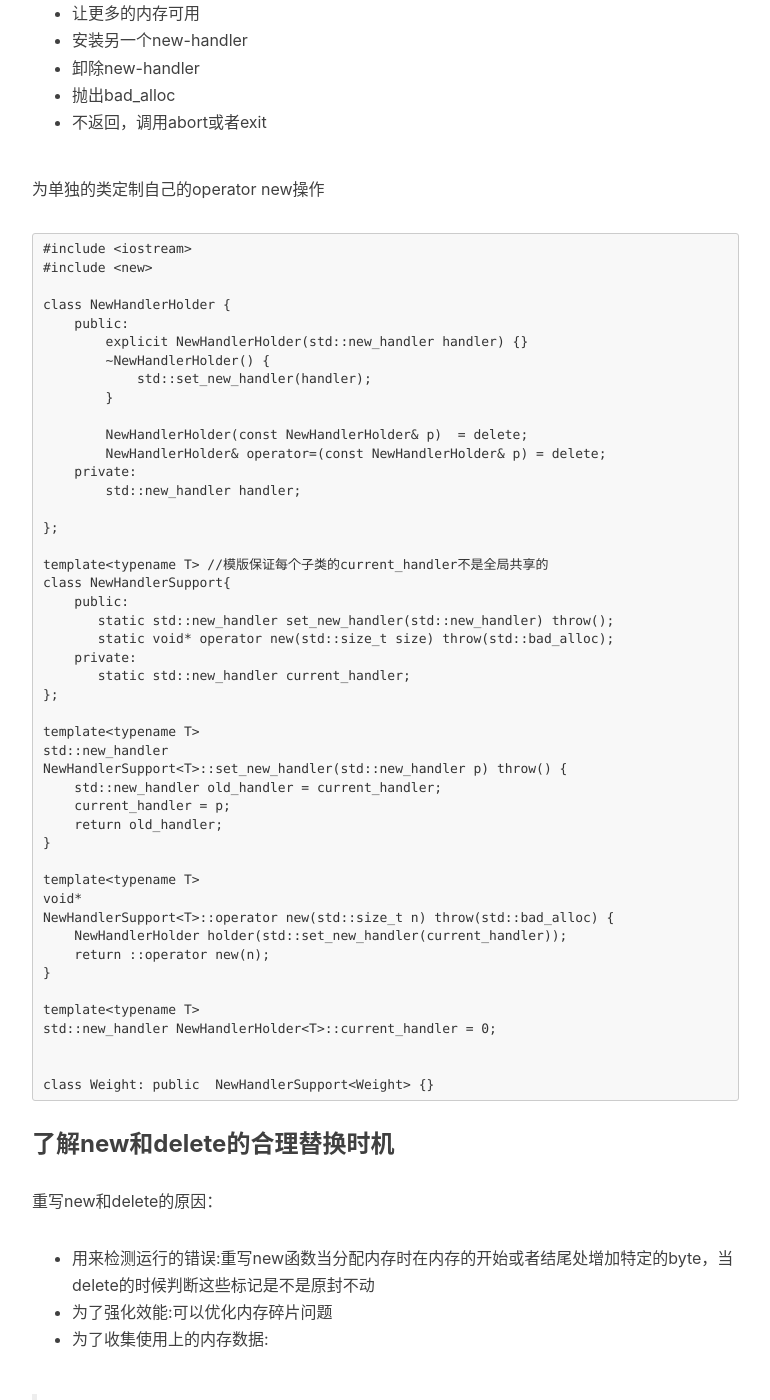
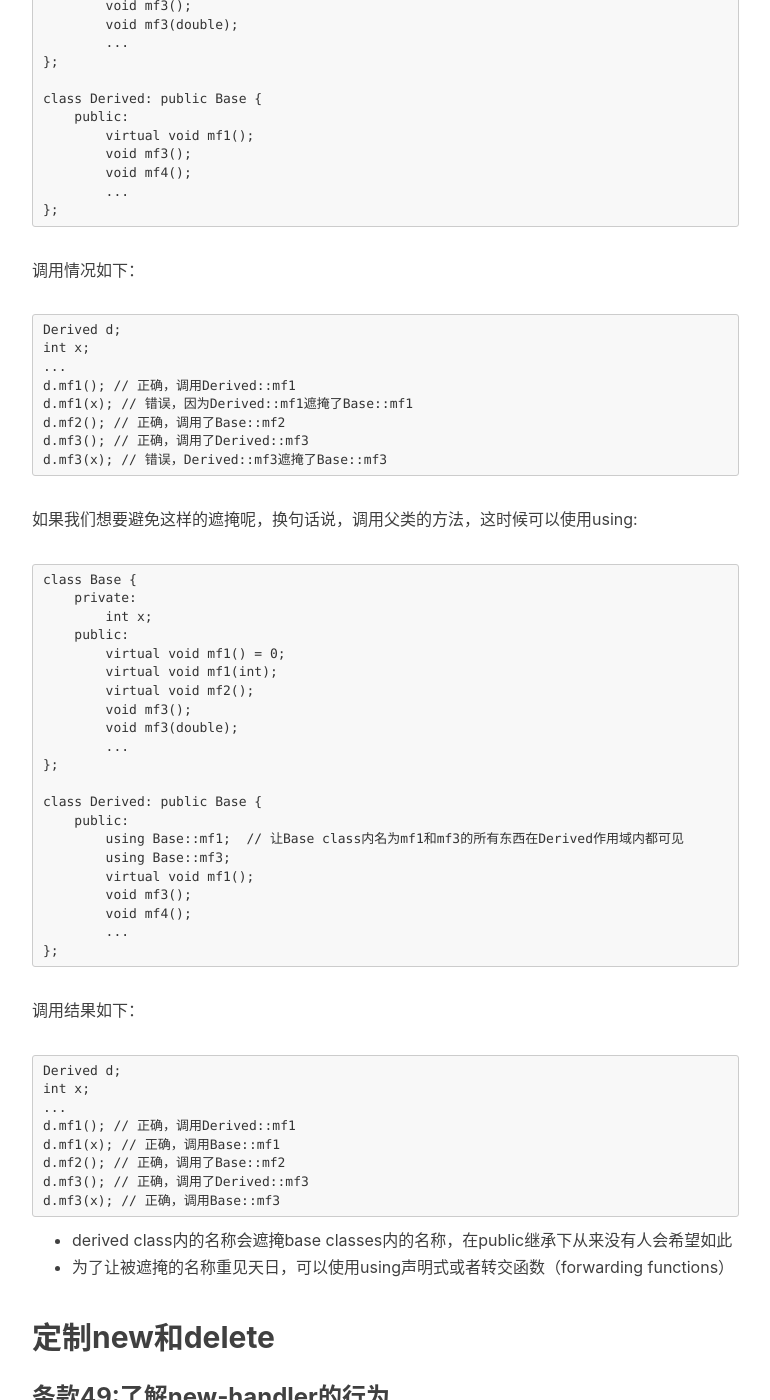
Before and after one commit to Stephan14/Stephan14.github.io, a Jekyll site: the page built from _posts/2022-12-10-effective-c++-reading-note.markdown, in a window 1280 px wide and 1400 px high, scrolled down 8667 px. Shown: the whole window, without its empty margins (233-1003 px from the left). Built offline with Jekyll 4.4.1, drawn with Linux system fonts in a browser that asks for light colours; nearby versions of some CDN libraries; comment, search, counter and statistics services are not loaded; some of the changed text lies outside the part shown.

Commit message:
避免遮掩继承而来的名称

````diff
--- a/_posts/2022-12-10-effective-c++-reading-note.markdown
+++ b/_posts/2022-12-10-effective-c++-reading-note.markdown
@@ -241,6 +241,81 @@ inline是将“对此函数的每一个调用”都以函数本体替换，这
 
 pubilc继承主张，能够施行于base class对象身上的**每件事情**都能可以施行derived class对象身上，因为每一个derived class对象也都是一个base class对象
 
+### 条款33:避免遮掩继承而来的名称
+
+```
+class Base {
+    private:
+        int x;
+    public:
+        virtual void mf1() = 0;
+        virtual void mf1(int);
+        virtual void mf2();
+        void mf3();
+        void mf3(double);
+        ...
+};
+
+class Derived: public Base {
+    public:
+        virtual void mf1();
+        void mf3();
+        void mf4();
+        ...
+};
+```
+调用情况如下：
+```
+Derived d;
+int x;
+...
+d.mf1(); // 正确，调用Derived::mf1
+d.mf1(x); // 错误，因为Derived::mf1遮掩了Base::mf1
+d.mf2(); // 正确，调用了Base::mf2
+d.mf3(); // 正确，调用了Derived::mf3
+d.mf3(x); // 错误，Derived::mf3遮掩了Base::mf3
+```
+
+如果我们想要避免这样的遮掩呢，换句话说，调用父类的方法，这时候可以使用using:
+```
+class Base {
+    private:
+        int x;
+    public:
+        virtual void mf1() = 0;
+        virtual void mf1(int);
+        virtual void mf2();
+        void mf3();
+        void mf3(double);
+        ...
+};
+
+class Derived: public Base {
+    public:
+        using Base::mf1;  // 让Base class内名为mf1和mf3的所有东西在Derived作用域内都可见
+        using Base::mf3;
+        virtual void mf1();
+        void mf3();
+        void mf4();
+        ...
+};
+```
+调用结果如下：
+```
+Derived d;
+int x;
+...
+d.mf1(); // 正确，调用Derived::mf1
+d.mf1(x); // 正确，调用Base::mf1
+d.mf2(); // 正确，调用了Base::mf2
+d.mf3(); // 正确，调用了Derived::mf3
+d.mf3(x); // 正确，调用Base::mf3
+```
+
+
+- derived class内的名称会遮掩base classes内的名称，在public继承下从来没有人会希望如此
+- 为了让被遮掩的名称重见天日，可以使用using声明式或者转交函数（forwarding functions）
+
 
 ## 定制new和delete
 
````
